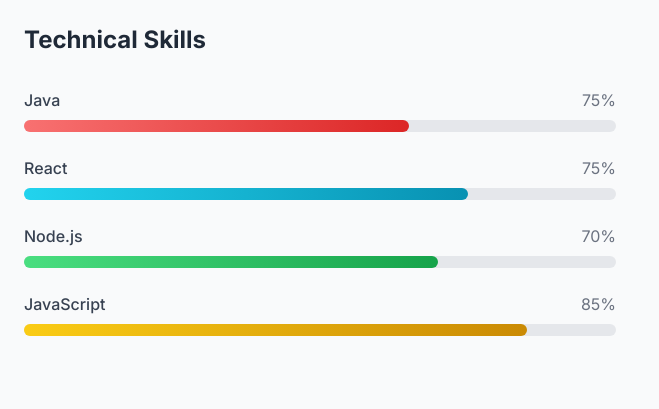
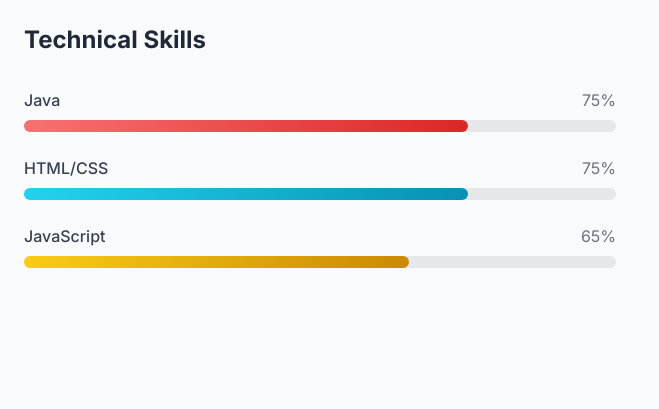
Before and after one commit to AbishekKaluaggala/AbishekKaluaggala.github.io, a plain HTML site: page index.html in a window 1280 px wide. Shown: the part 1960-2369 px from the top of the page, 0-659 px from the left. Drawn offline with nearby package versions, Linux system fonts and the light colour scheme.

Commit message:
Update index.html

```diff
--- a/index.html
+++ b/index.html
@@ -339,7 +339,7 @@
                                 <span class="text-gray-500 text-sm sm:text-base">75%</span>
                             </div>
                             <div class="w-full bg-gray-200 rounded-full h-2 sm:h-3">
-                                <div class="skill-bar bg-gradient-to-r from-red-400 to-red-600 h-2 sm:h-3 rounded-full" style="--width: 65%"></div>
+                                <div class="skill-bar bg-gradient-to-r from-red-400 to-red-600 h-2 sm:h-3 rounded-full" style="--width: 75%"></div>
                             </div>
                         </div>
 
@@ -356,7 +356,7 @@
 
                         <div class="skill-item">
                             <div class="flex justify-between mb-2">
-                                <span class="text-gray-700 font-medium text-sm sm:text-base">React</span>
+                                <span class="text-gray-700 font-medium text-sm sm:text-base">HTML/CSS</span>
                                 <span class="text-gray-500 text-sm sm:text-base">75%</span>
                             </div>
                             <div class="w-full bg-gray-200 rounded-full h-2 sm:h-3">
@@ -365,23 +365,23 @@
                         </div>
 
                         <div class="skill-item">
-                            <div class="flex justify-between mb-2">
+                            <!-- <div class="flex justify-between mb-2">
                                 <span class="text-gray-700 font-medium text-sm sm:text-base">Node.js</span>
                                 <span class="text-gray-500 text-sm sm:text-base">70%</span>
                             </div>
                             <div class="w-full bg-gray-200 rounded-full h-2 sm:h-3">
                                 <div class="skill-bar bg-gradient-to-r from-green-400 to-green-600 h-2 sm:h-3 rounded-full" style="--width: 70%"></div>
-                            </div>
+                            </div> -->
                         </div>
 
 
                         <div class="skill-item">
                             <div class="flex justify-between mb-2">
                                 <span class="text-gray-700 font-medium text-sm sm:text-base">JavaScript</span>
-                                <span class="text-gray-500 text-sm sm:text-base">85%</span>
+                                <span class="text-gray-500 text-sm sm:text-base">65%</span>
                             </div>
                             <div class="w-full bg-gray-200 rounded-full h-2 sm:h-3">
-                                <div class="skill-bar bg-gradient-to-r from-yellow-400 to-yellow-600 h-2 sm:h-3 rounded-full" style="--width: 85%"></div>
+                                <div class="skill-bar bg-gradient-to-r from-yellow-400 to-yellow-600 h-2 sm:h-3 rounded-full" style="--width: 65%"></div>
                             </div>
                         </div>
                     </div>
```
